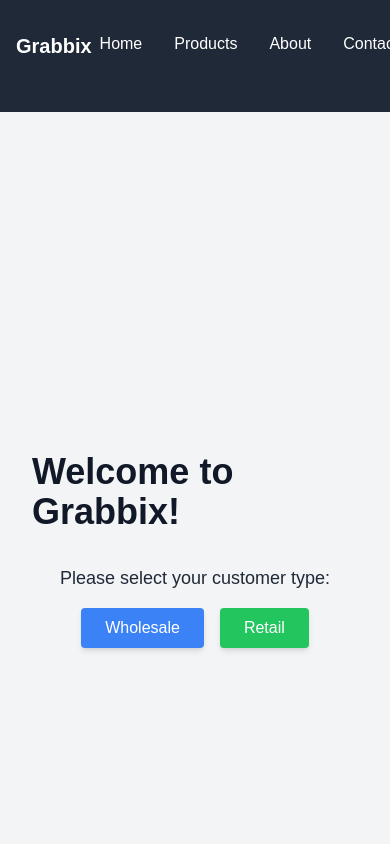
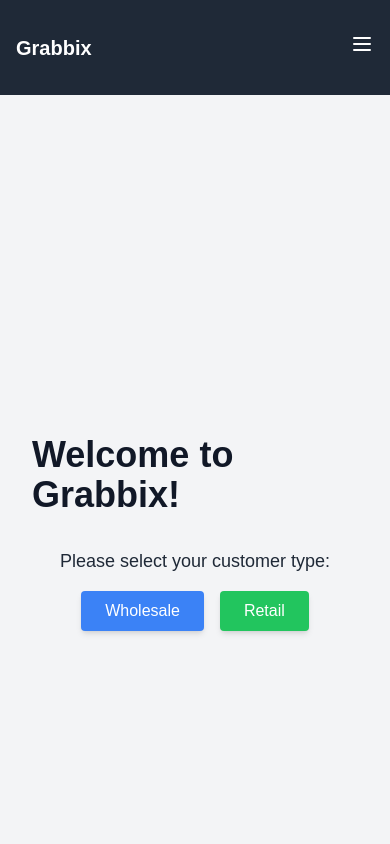
Before and after one commit to arqam365/grabbix, a Next.js app: page / in a window 390 px wide. Shown: the top 844 px of the page. Built offline with nearby package versions, Linux system fonts and the light colour scheme.

Commit message:
fixed nav bar for mobile

```diff
--- /dev/null
+++ b/src/app/MobileNav.tsx
@@ -0,0 +1,69 @@
+"use client";
+
+import { useState } from "react";
+import Link from "next/link";
+
+export default function MobileNav() {
+    const [menuOpen, setMenuOpen] = useState(false); // State to track mobile menu
+
+    return (
+        <nav className="shift container mx-auto flex justify-between items-center py-4">
+            <div>
+                <Link href="/" className="text-xl font-bold">
+                    Grabbix
+                </Link>
+            </div>
+            <div className="md:hidden">
+                <button onClick={() => setMenuOpen(!menuOpen)} className="focus:outline-none">
+                    {/* Hamburger Icon */}
+                    <svg
+                        className="w-6 h-6"
+                        fill="none"
+                        stroke="currentColor"
+                        viewBox="0 0 24 24"
+                        xmlns="http://www.w3.org/2000/svg"
+                    >
+                        <path
+                            strokeLinecap="round"
+                            strokeLinejoin="round"
+                            strokeWidth="2"
+                            d="M4 6h16M4 12h16M4 18h16"
+                        ></path>
+                    </svg>
+                </button>
+            </div>
+            <ul className="hidden md:flex space-x-6">
+                <li>
+                    <Link href="/" className="nav-link">Home</Link>
+                </li>
+                <li>
+                    <Link href="/products" className="nav-link">Products</Link>
+                </li>
+                <li>
+                    <Link href="/about" className="nav-link">About</Link>
+                </li>
+                <li>
+                    <Link href="/contact" className="nav-link">Contact</Link>
+                </li>
+            </ul>
+
+            {/* Mobile Menu */}
+            {menuOpen && (
+                <ul className="md:hidden flex flex-col space-y-4 mt-4">
+                    <li>
+                        <Link href="/" onClick={() => setMenuOpen(false)}>Home</Link>
+                    </li>
+                    <li>
+                        <Link href="/products" onClick={() => setMenuOpen(false)}>Products</Link>
+                    </li>
+                    <li>
+                        <Link href="/about" onClick={() => setMenuOpen(false)}>About</Link>
+                    </li>
+                    <li>
+                        <Link href="/contact" onClick={() => setMenuOpen(false)}>Contact</Link>
+                    </li>
+                </ul>
+            )}
+        </nav>
+    );
+}
--- a/src/app/layout.tsx
+++ b/src/app/layout.tsx
@@ -1,7 +1,7 @@
 import type { Metadata } from "next";
 import localFont from "next/font/local";
 import "./globals.css";
-import Link from "next/link";
+import MobileNav from "./MobileNav"; // Importing the MobileNav client component
 
 const geistSans = localFont({
     src: "./fonts/GeistVF.woff",
@@ -15,6 +15,7 @@
     weight: "100 900",
 });
 
+// This is valid in a server component
 export const metadata: Metadata = {
     title: "Grabbix Store",
     description: "Wholesale and Retail Store",
@@ -27,43 +28,31 @@
 }>) {
     return (
         <html lang="en">
-      <body className={`${geistSans.variable} ${geistMono.variable} antialiased bg-gray-100 dark:bg-gray-900 text-gray-900 dark:text-gray-100`}>
+        <body
+            className={`${geistSans.variable} ${geistMono.variable} antialiased bg-gray-100 dark:bg-gray-900 text-gray-900 dark:text-gray-100`}
+        >
         {/* Header */}
         <header className="bg-gray-800 text-white p-4">
-          <nav className="shift container mx-auto flex justify-between py-4">
-              <div>
-                  <Link href="/" className="text-xl font-bold">
-                      Grabbix
-                  </Link>
-              </div>
-              <ul className="flex space-x-6">
-                  <li>
-                      <Link href="/" className="nav-link">Home</Link>
-                  </li>
-                  <li>
-                      <Link href="/products" className="nav-link">Products</Link>
-                  </li>
-                  <li>
-                      <Link href="/about" className="nav-link">About</Link>
-                  </li>
-                  <li>
-                      <Link href="/contact" className="nav-link">Contact</Link>
-                  </li>
-              </ul>
-          </nav>
+            {/* Render the MobileNav client component here */}
+            <MobileNav />
         </header>
 
         {/* Main Content */}
-      <main className="container mx-auto p-4">
-          {children}
-      </main>
+        <main className="container mx-auto p-4">{children}</main>
 
         {/* Footer */}
         <footer className="bg-gray-800 text-white p-4 mt-8">
             <div className="container mx-auto text-center">
                 <p>&copy; {new Date().getFullYear()} Grabbix. All rights reserved.</p>
-              <p>Contact us at <a href="mailto:support@grabbix.com"
-                                  className="text-blue-400 hover:underline">support@grabbix.com</a></p>
+                <p>
+                    Contact us at{" "}
+                    <a
+                        href="mailto:support@grabbix.com"
+                        className="text-blue-400 hover:underline"
+                    >
+                        support@grabbix.com
+                    </a>
+                </p>
             </div>
         </footer>
         </body>
```
Lines whose indentation alone changed are shown as unchanged.
